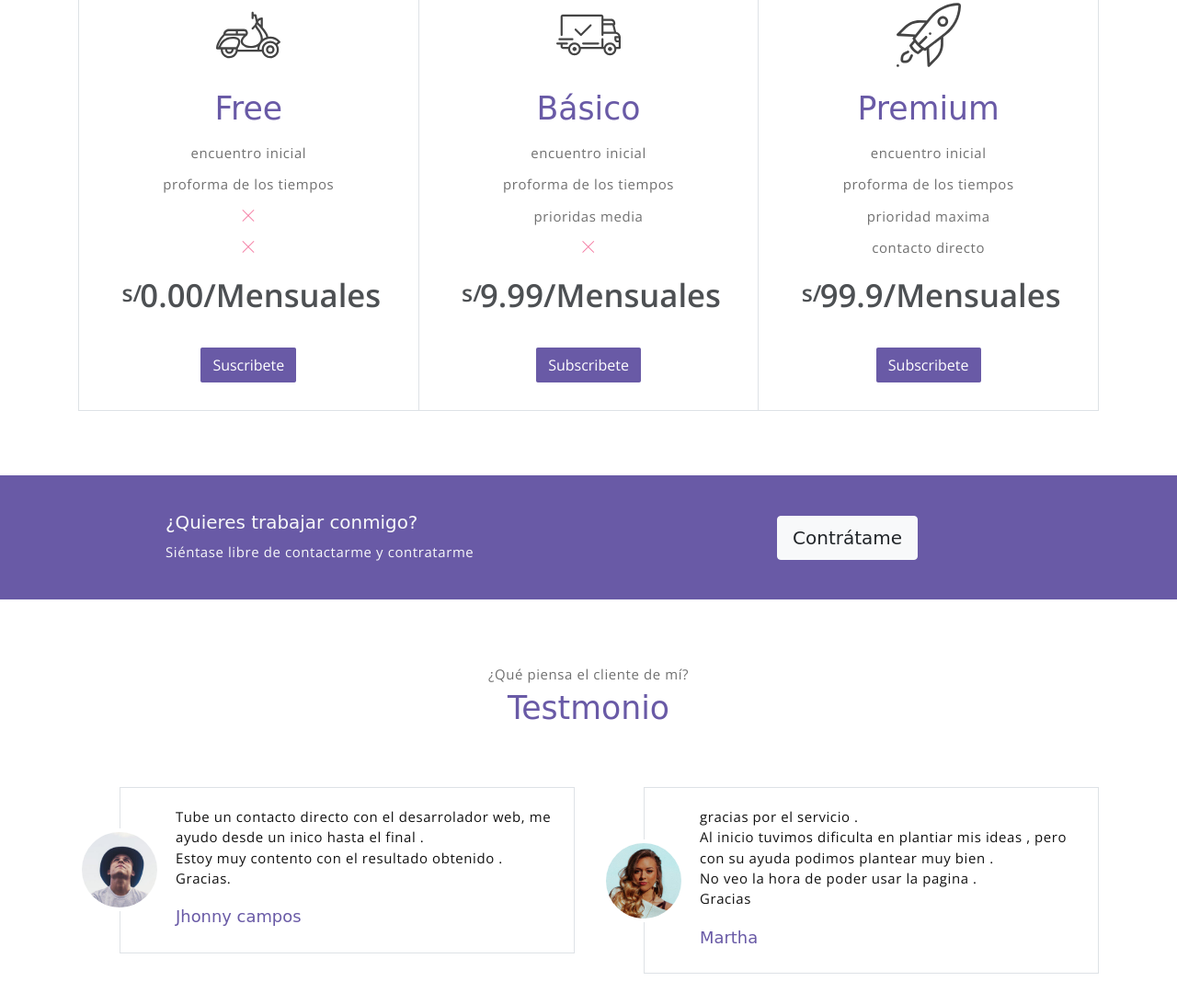
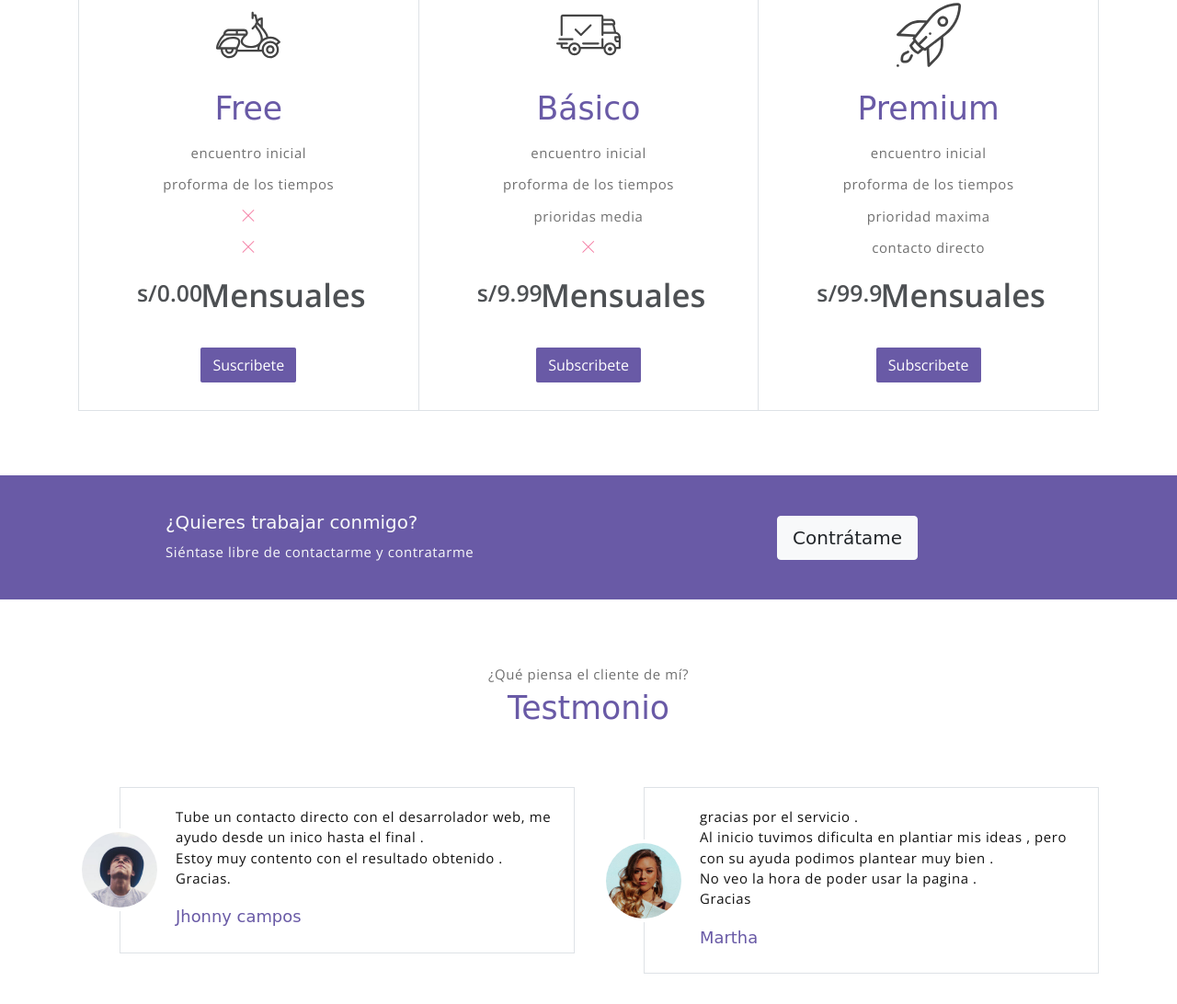
Before and after one commit to edovalverde/edovalverde.github.io, a plain HTML site: page index.html in a window 1280 px wide. Shown: the part 2645-3737 px from the top of the page at 92% size. Drawn offline with nearby package versions, Linux system fonts and the light colour scheme; a web font is replaced by a local one.

Commit message:
prueba 8

```diff
--- a/index.html
+++ b/index.html
@@ -196,8 +196,8 @@
                         </div>
                     </div>
                     <div class="pricing-card-footer">
-                        <span>s/</span>
-                        <span>0.00/Mensuales
+                        <span>s/0.00</span>
+                        <span>Mensuales
                         </span>
                     </div>
                     <a href="#" class="btn btn-primary mt-3 pricing-card-btn">Suscribete</a>
@@ -217,8 +217,8 @@
                         </div>
                     </div>
                     <div class="pricing-card-footer">
-                        <span>s/</span>
-                        <span>9.99/Mensuales</span>
+                        <span>s/9.99</span>
+                        <span>Mensuales</span>
                     </div>
                     <a href="#" class="btn btn-primary mt-3 pricing-card-btn">Subscribete</a>
                 </div>
@@ -237,8 +237,8 @@
                         </div>
                     </div>
                     <div class="pricing-card-footer">
-                        <span>s/</span>
-                        <span>99.9/Mensuales</span>
+                        <span>s/99.9</span>
+                        <span>Mensuales</span>
                     </div>
                     <a href="#" class="btn btn-primary mt-3 pricing-card-btn">Subscribete</a>
                 </div>
@@ -311,7 +311,7 @@
         <!-- container -->
         <div class="container text-center">
             <p class="section-subtitle">¿Publicaciones recientes?</p>
-            <h6 class="section-title mb-6">Blog</h6>
+            <h6 class="section-title mb-6">Proyectos personales</h6>
             <!-- blog-wrapper -->
             <div class="blog-card">
                 <div class="blog-card-header">
@@ -340,7 +340,7 @@
                     <img src="assets/imgs/img-2.jpg" class="blog-card-img" alt="Download free bootstrap 4 landing page, free boootstrap 4 templates, Download free bootstrap 4.1 landing page, free boootstrap 4.1.1 templates, meyawo Landing page">
                 </div>
                 <div class="blog-card-body">
-                    <h5 class="blog-card-title">proyecto tiemda                    </h6>
+                    <h5 class="blog-card-title">proyecto tienda                    </h6>
 
                     <p class="blog-card-caption">
                         <a href="#">By: Julio</a>
```
